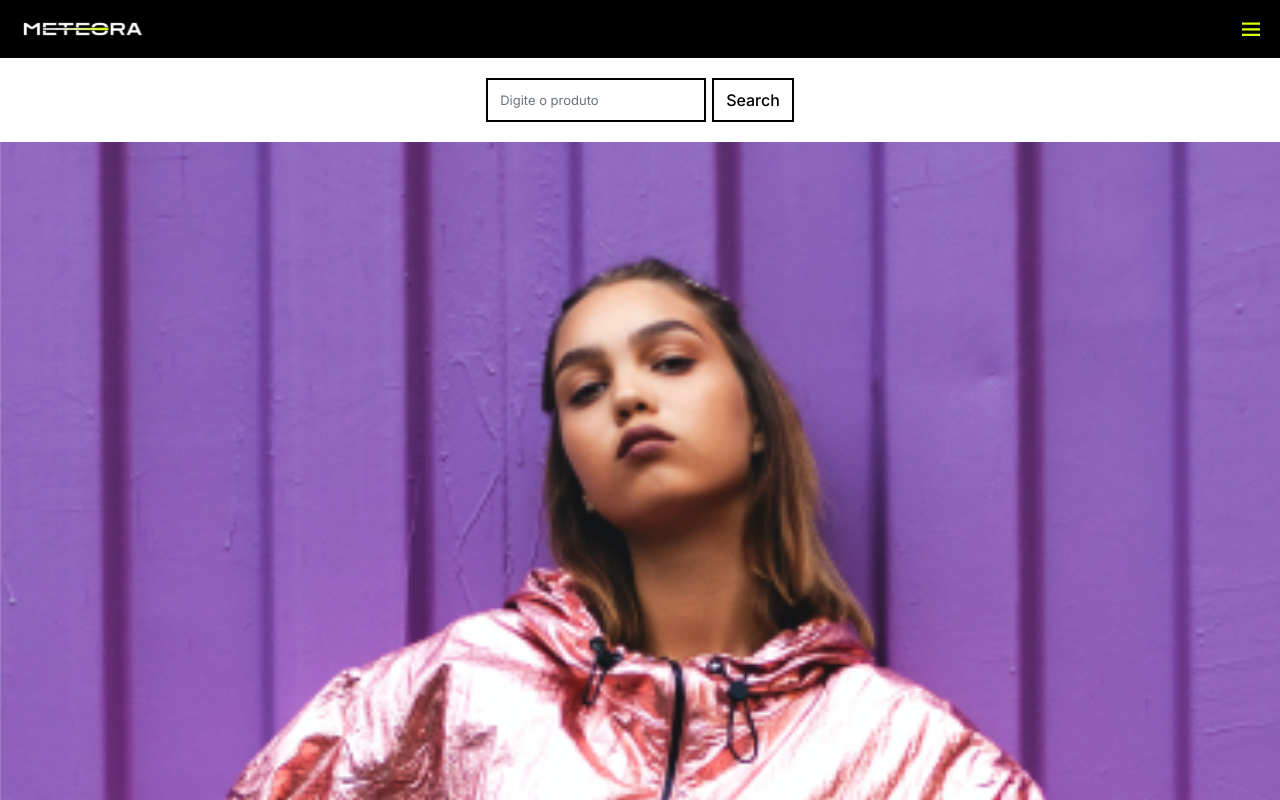
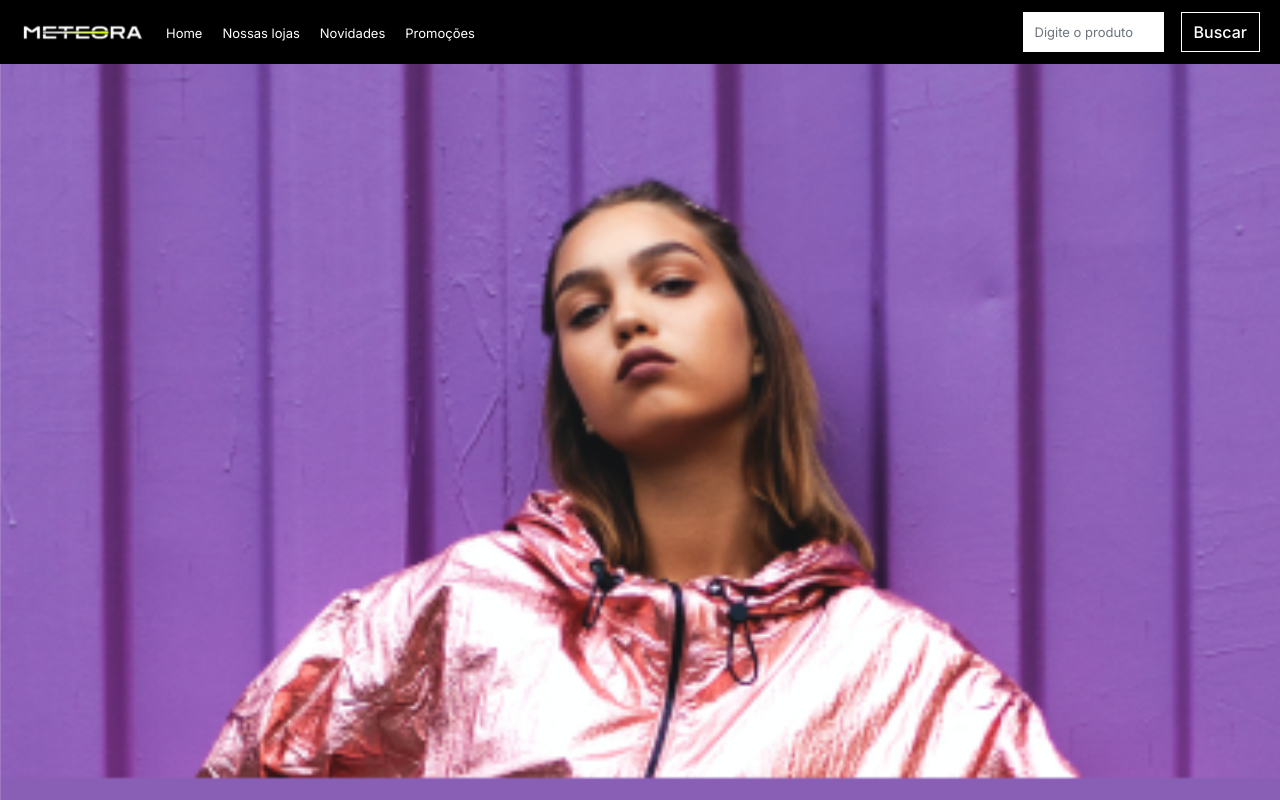
Before and after one commit to Ian-FS/meteora-ecommerce, a React (Vite) app: page / in a window 1280 px wide. Shown: the top 800 px of the page. Built offline with nearby package versions, Linux system fonts and the light colour scheme.

Commit message:
responsividade para telas de tablet no componente Header

```diff
--- a/src/components/Header/Header.jsx
+++ b/src/components/Header/Header.jsx
@@ -12,7 +12,21 @@ export default function Header() {
         <>
             <header>
                 <div className='container__flex'>
-                    <img src="/src/assets/logo.svg" alt="logo Meteora" />
+                    <div className='left__header'>
+                        <img src="/src/assets/logo.svg" alt="logo Meteora" />
+                        <ul>
+                            <li><a href="#">Home</a></li>
+                            <li><a href="#">Nossas lojas</a></li>
+                            <li><a href="#">Novidades</a></li>
+                            <li><a href="#">Promoções</a></li>
+                        </ul>
+
+                    </div>
+                    <div className='search__header'>
+                        <input type="text" id='input-bar' placeholder='Digite o produto' />
+                        <button>Buscar</button>
+                    </div>
+
                     <div className='container__nav'>
                         <button onClick={handleToggle} className='menu__button'></button>
                         <nav className={isOpen ? 'menu__nav open' : 'menu__nav'}>
--- a/src/components/Header/Header.scss
+++ b/src/components/Header/Header.scss
@@ -3,9 +3,50 @@ header {
 
     padding: 20px;
 
+    @media screen and (min-width: 768px) {
+        padding: 10px 20px;
+    }
+
     .container__flex {
         display: flex;
         justify-content: space-between;
+
+        @media screen and (min-width: 768px) {
+            align-items: center;
+        }
+
+        .left__header {
+            display: flex;
+
+            ul {
+                display: none;
+                list-style: none;
+
+                @media screen and (min-width: 768px) {
+                    display: flex;
+                }
+
+                li {
+                    list-style-type: none;
+                    @media screen and (min-width: 768px) {
+                        margin-left: 20px;
+                    }
+                    a {
+                        font-family: Inter;
+                        font-size: 13px;
+                        font-weight: 400;
+                        line-height: 20px;
+                        letter-spacing: 0px;
+                        text-align: left;
+
+                        @media screen and (min-width: 768px) {
+                            color: var(--white-primary);
+                            text-decoration: none;
+                        }
+                    }
+                }
+            }
+        }
 
         .container__nav {
             display: flex;
@@ -70,6 +111,44 @@ header {
             .open {
                 display: flex;
             }
+
+            @media screen and (min-width: 768px) {
+                display: none;
+            }
+        }
+
+        .search__header {
+            display: none;
+
+            @media screen and (min-width: 768px) {
+                display: flex;
+                align-items: center;
+                gap: 15px;
+
+                input {
+                    max-width: 145px;
+                    padding: 12px;
+                    border: solid 2px var(--black-primary);
+                }
+                input::placeholder {
+                    color: #6c757d;
+
+                    font-family: var(--font-primary);
+                    font-weight: 400;
+                    font-size: 13px;
+                }
+                button {
+                    border: solid 1px var(--white-primary);
+                    background-color: var(--black-primary);
+                    color: var(--white-primary);
+
+                    padding: 9px 12px 9px 12px;
+
+                    font-family: var(--font-primary);
+                    font-weight: 500;
+                    font-size: 16px;
+                }
+            }
         }
     }
 }
--- a/src/components/SearchBar/SearchBar.scss
+++ b/src/components/SearchBar/SearchBar.scss
@@ -6,6 +6,10 @@
 
     padding: 20px;
     gap: 6px;
+
+    @media screen and (min-width: 768px) {
+        display: none;
+    }
 
     input {
         padding: 12px;
```
